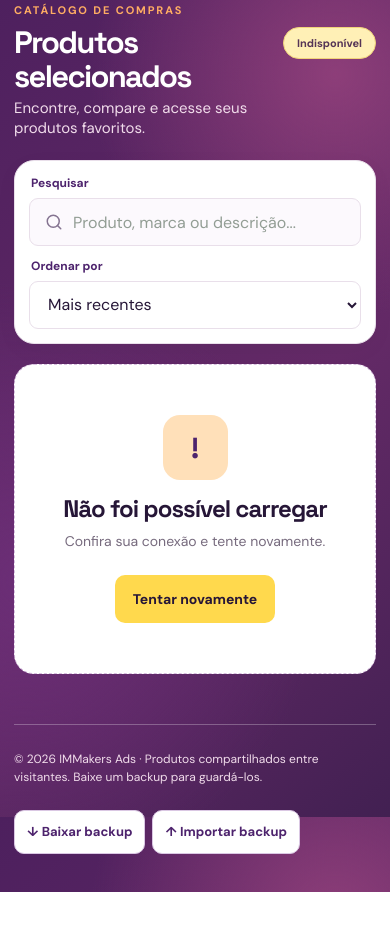
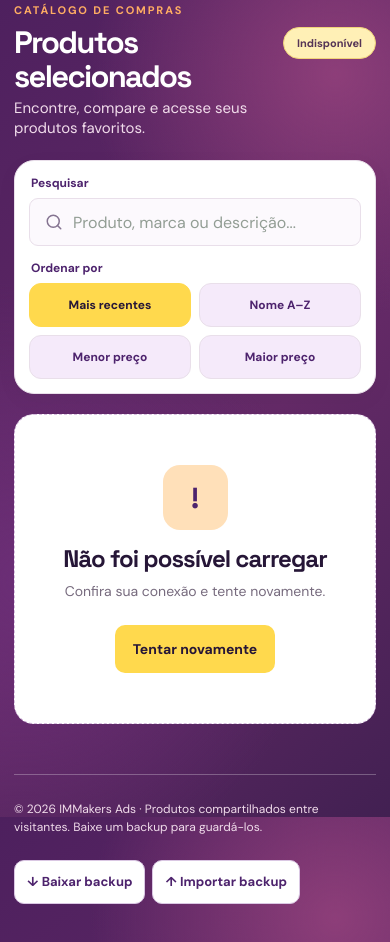
Before and after one commit to guiviana128/Compras_imm, a website: page index.html in a window 390 px wide. Shown: the part 871-1813 px from the top of the page. Before the commit the page ends 1763 px from the top, so only its background shows below. Drawn offline with Linux system fonts and the light colour scheme; no server answers.

Commit message:
Make sort choices interactive and match catalog design

```diff
--- a/index.html
+++ b/index.html
@@ -65,21 +65,21 @@
                     <span id="count" aria-live="polite">Carregando...</span>
                 </div>
 
-                <div class="toolbar" role="search">
-                    <div class="toolbar-field toolbar-search">
+                <div class="toolbar">
+                    <div class="toolbar-field toolbar-search" role="search">
                         <label for="search">Pesquisar</label>
                         <input class="field search" id="search" type="search"
                             placeholder="Produto, marca ou descrição..." autocomplete="off">
                     </div>
-                    <div class="toolbar-field">
-                        <label for="sort">Ordenar por</label>
-                        <select class="field" id="sort">
-                            <option value="recent">Mais recentes</option>
-                            <option value="name">Nome A–Z</option>
-                            <option value="low">Menor preço</option>
-                            <option value="high">Maior preço</option>
-                        </select>
-                    </div>
+                    <fieldset class="sort-picker">
+                        <legend>Ordenar por</legend>
+                        <div class="sort-options">
+                            <button type="button" class="sort-option active" data-sort="recent" aria-pressed="true">Mais recentes</button>
+                            <button type="button" class="sort-option" data-sort="name" aria-pressed="false">Nome A–Z</button>
+                            <button type="button" class="sort-option" data-sort="low" aria-pressed="false">Menor preço</button>
+                            <button type="button" class="sort-option" data-sort="high" aria-pressed="false">Maior preço</button>
+                        </div>
+                    </fieldset>
                 </div>
                 <div class="filter-summary" id="filterSummary" hidden>
                     <span>Mostrando <strong id="filterName"></strong></span>
@@ -197,6 +197,7 @@
 
             let products = [];
             let selectedCategory = "";
+            let sortMode = "recent";
             let loading = true;
             let loadError = false;
             let lastFocus;
@@ -348,7 +349,12 @@
                 }
                 const query = $("search").value.trim().toLocaleLowerCase("pt-BR");
                 const category = selectedCategory;
-                const sort = $("sort").value;
+                const sort = sortMode;
+                document.querySelectorAll(".sort-option").forEach(button => {
+                    const active = button.dataset.sort === sortMode;
+                    button.classList.toggle("active", active);
+                    button.setAttribute("aria-pressed", String(active));
+                });
                 document.querySelectorAll(".choice-option").forEach(button => {
                     const active = button.dataset.category === category;
                     button.classList.toggle("active", active);
@@ -541,8 +547,12 @@
                 document.querySelector(".choice-option.active")?.focus({ preventScroll: true });
             };
 
-            ["search", "sort"].forEach(id => {
-                $(id).addEventListener(id === "search" ? "input" : "change", render);
+            $("search").addEventListener("input", render);
+            document.querySelectorAll(".sort-option").forEach(button => {
+                button.addEventListener("click", () => {
+                    sortMode = button.dataset.sort;
+                    render();
+                });
             });
 
             $("imageUrl").addEventListener("input", () => {
--- a/style.css
+++ b/style.css
@@ -235,14 +235,29 @@ button:active, .btn:active { transform: scale(.98); }
 .choice-number[hidden], .choice-option[hidden] { display: none; }
 .choice-feedback { font-size: 12px; }
 .toolbar {
-    display: grid; grid-template-columns: minmax(0, 1fr) 210px;
-    align-items: end; gap: 12px; padding: 16px;
+    display: grid; grid-template-columns: minmax(0, 1fr) minmax(480px, 520px);
+    align-items: end; gap: 16px; padding: 16px;
 }
 .toolbar-field { display: flex; flex-direction: column; gap: 7px; min-width: 0; }
 .toolbar-field label { padding-left: 2px; color: var(--forest); font-size: 12px; font-weight: 800; }
 .toolbar .field { width: 100%; height: 48px; font-size: 15px; }
 .toolbar .search { flex: none; }
-.toolbar select { width: 100%; }
+.sort-picker { min-width: 0; margin: 0; padding: 0; border: 0; }
+.sort-picker legend {
+    padding: 0 0 7px 2px; color: var(--forest);
+    font-size: 12px; font-weight: 800;
+}
+.sort-options { display: flex; gap: 8px; }
+.sort-option {
+    flex: 1 1 0; min-width: 0; min-height: 48px; padding: 8px 7px;
+    border: 1px solid var(--line); border-radius: 12px;
+    color: var(--forest); background: var(--pale);
+    font-size: 12px; font-weight: 800; line-height: 1.2;
+    transition: transform .18s, border-color .18s, box-shadow .18s;
+}
+.sort-option:hover { transform: translateY(-2px); border-color: var(--pink); box-shadow: 0 4px 12px #26163726; }
+.sort-option.active { border-color: var(--lime); color: var(--ink); background: var(--lime); }
+.sort-option:focus-visible { outline: 3px solid var(--orange); outline-offset: 2px; }
 .filter-summary {
     display: flex; flex-wrap: wrap; align-items: center; gap: 10px;
     margin: -2px 0 20px; color: var(--paper); font-size: 13px;
@@ -286,7 +301,8 @@ button:active, .btn:active { transform: scale(.98); }
 @media (max-width: 980px) {
     .hero { grid-template-columns: minmax(0, 1fr) 300px; gap: 22px; padding: 36px; }
     h1 { font-size: clamp(40px, 4.9vw, 56px); }
-    .toolbar { grid-template-columns: minmax(0, 1fr) 190px; }
+    .toolbar { grid-template-columns: 1fr; }
+    .sort-options { flex-wrap: wrap; }
     .choice-bubble { padding: 21px; }
     .choice-bubble h2 { font-size: 25px; }
     .choice-option { font-size: 11px; padding: 8px; }
@@ -301,7 +317,7 @@ button:active, .btn:active { transform: scale(.98); }
     .choice-bubble { max-width: 420px; margin: auto; }
     h1 { font-size: clamp(38px, 7.5vw, 55px); }
     .grid { grid-template-columns: repeat(2, minmax(0, 1fr)); }
-    .toolbar select { width: 100%; }
+
     .hero p { font-size: 16px; }
     .choice-bubble p { font-size: 14px; }
 }
@@ -325,7 +341,8 @@ button:active, .btn:active { transform: scale(.98); }
     .section-title { align-items: start; }
     .section-title h2 { font-size: 31px; }
     #count { margin-top: 24px; font-size: 11px; }
-    .toolbar { grid-template-columns: 1fr; gap: 12px; margin-top: 22px; padding: 14px; }
+    .toolbar { grid-template-columns: 1fr; gap: 14px; margin-top: 22px; padding: 14px; }
+    .sort-option { flex: 1 1 calc(50% - 4px); min-height: 44px; font-size: 12px; }
     .filter-summary { gap: 8px; }
     .toolbar .field { font-size: 16px; }
     .toolbar-field label { font-size: 12px; }
@@ -341,7 +358,7 @@ button:active, .btn:active { transform: scale(.98); }
 }
 @media (prefers-reduced-motion: reduce) {
     html { scroll-behavior: auto; }
-    .btn, .card, .choice-option { transition: none; }
+    .btn, .card, .choice-option, .sort-option { transition: none; }
     button:active, .btn:active { transform: none; }
 }
 
```
